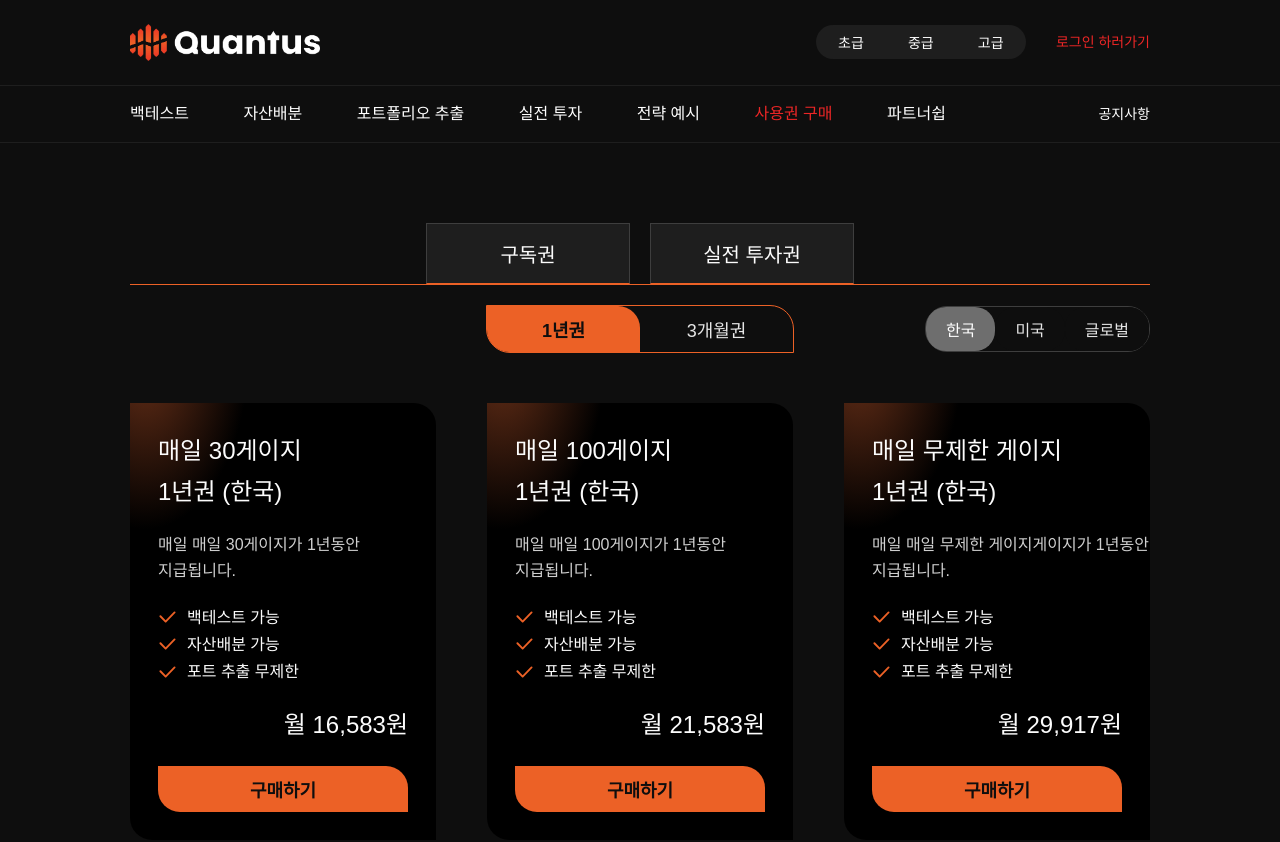
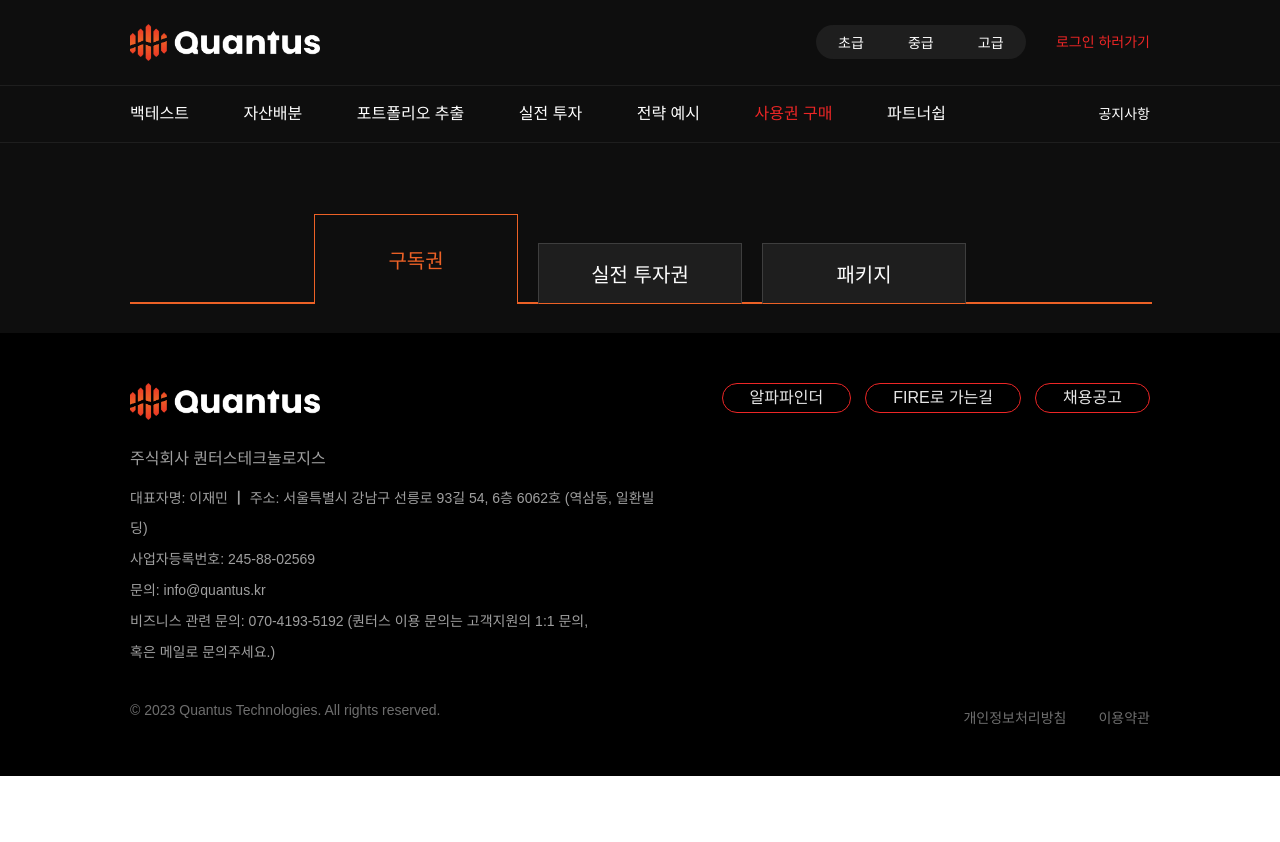
Before and after one commit to backseoungjae/quantus-clone-coding, a React (Create React App) app: page /products in a window 1280 px wide. Shown: the top 842 px of the page. After the commit the page ends 800 px from the top, so only its background shows below. Built offline with nearby package versions, Linux system fonts and the light colour scheme.

Commit message:
사용권 구매 부분 하는중...

```diff
--- a/src/components/Product/Product.module.scss
+++ b/src/components/Product/Product.module.scss
@@ -80,7 +80,7 @@
 
 .item_box {
   width: 30%;
-  padding: 28px;
+  padding: 20px;
   box-sizing: border-box;
   background: radial-gradient(
     at 5% -10%,
--- a/src/components/PurchaseLicense/PurchaseLicense.jsx
+++ b/src/components/PurchaseLicense/PurchaseLicense.jsx
@@ -6,23 +6,28 @@ const cx = classNames.bind(styles);
 
 export default function PurchaseLicense({
   TAB_BUTTONS,
+  tabType,
+  handleTabType,
   currentItem,
   changeItem,
 }) {
   return (
     <div className={cx("container")}>
+      <div className={cx("button_inner")}>
         <div className={cx("button_box")}>
-        {TAB_BUTTONS.map((el, i) => (
+          {TAB_BUTTONS.map((el) => (
             <button
-            onClick={() => changeItem(i)}
-            className={cx("button", "active_button")}
               key={el.id}
+              onClick={() => handleTabType(el.name)}
+              className={cx(el.name === tabType ? "active_button" : "button")}
             >
               {el.name}
             </button>
           ))}
         </div>
-      <div>{currentItem.content}</div>
+        <hr className={cx("hr")} />
+      </div>
+      {/* <div>{currentItem.content}</div> */}
     </div>
   );
 }
--- a/src/components/PurchaseLicense/PurchaseLicense.module.scss
+++ b/src/components/PurchaseLicense/PurchaseLicense.module.scss
@@ -2,12 +2,28 @@
   margin-top: 80px;
 }
 
+.button_inner {
+  width: 100%;
+  position: relative;
+  top: 80px;
+}
+
 .button_box {
+  position: absolute;
   width: 100%;
+  z-index: 1;
   display: flex;
-  align-items: center;
+  align-items: flex-end;
   justify-content: center;
-  border-bottom: 1px solid rgb(236, 97, 38);
+  bottom: -1px;
+}
+
+.hr,
+.active_hr {
+  width: 100%;
+  bottom: -9px;
+  position: absolute;
+  border: 0.5px solid rgb(236, 97, 38);
 }
 
 .button,
@@ -23,16 +39,24 @@
   background-color: rgb(30, 30, 30);
   border-width: 1px;
   border-style: solid;
-  border-color: rgb(62, 62, 62) rgb(62, 62, 62) rgb(236, 97, 38);
+  border-color: rgb(62, 62, 62) rgb(62, 62, 62);
+  border-bottom: 0;
   margin-right: 20px;
+  &:not(:first-child) {
+    border-bottom: 1px solid rgb(236, 97, 38);
+  }
   &:last-child {
     margin-right: 0;
   }
 }
 
 .active_button {
-  //   background-color: rgb(14, 14, 14);
-  //   border-top: 1px solid rgb(236, 97, 38);
-  //   border-right: 1px solid rgb(236, 97, 38);
-  //   border-left: 1px solid rgb(236, 97, 38);
+  background-color: rgb(14, 14, 14);
+  border-top: 1px solid rgb(236, 97, 38);
+  border-right: 1px solid rgb(236, 97, 38);
+  border-left: 1px solid rgb(236, 97, 38);
+  color: rgb(236, 97, 38);
+  font-size: 20px;
+  font-weight: 500;
+  padding: 30px 0;
 }
--- a/src/containers/PurchaseLicenseContainer/PurchaseLicenseContainer.jsx
+++ b/src/containers/PurchaseLicenseContainer/PurchaseLicenseContainer.jsx
@@ -1,34 +1,37 @@
-import React from "react";
+import React, { useCallback, useState } from "react";
 import PurchaseLicense from "components/PurchaseLicense";
-import { useTab } from "hooks/useTab";
 import Product from "components/Product";
 
 const TAB_BUTTONS = [
   {
-    id: "subscription",
+    id: 1,
     name: "구독권",
     content: <Product />,
   },
   {
-    id: "investment",
+    id: 2,
     name: "실전 투자권",
     content: <Product />,
   },
-  // {
-  //   id: "package",
-  //   name: "패키지",
-  //   content: <Product />,
-  // },
+  {
+    id: "package",
+    name: "패키지",
+    content: <Product />,
+  },
 ];
 
 export default function PurchaseLicenseContainer() {
-  const { currentItem, changeItem } = useTab(0, TAB_BUTTONS);
+  const [tabType, setTabType] = useState("구독권");
+
+  const handleTabType = useCallback((tab) => {
+    setTabType(tab);
+  }, []);
 
   return (
     <PurchaseLicense
       TAB_BUTTONS={TAB_BUTTONS}
-      currentItem={currentItem}
-      changeItem={changeItem}
+      tabType={tabType}
+      handleTabType={handleTabType}
     />
   );
 }
```
Lines whose indentation alone changed are shown as unchanged.
